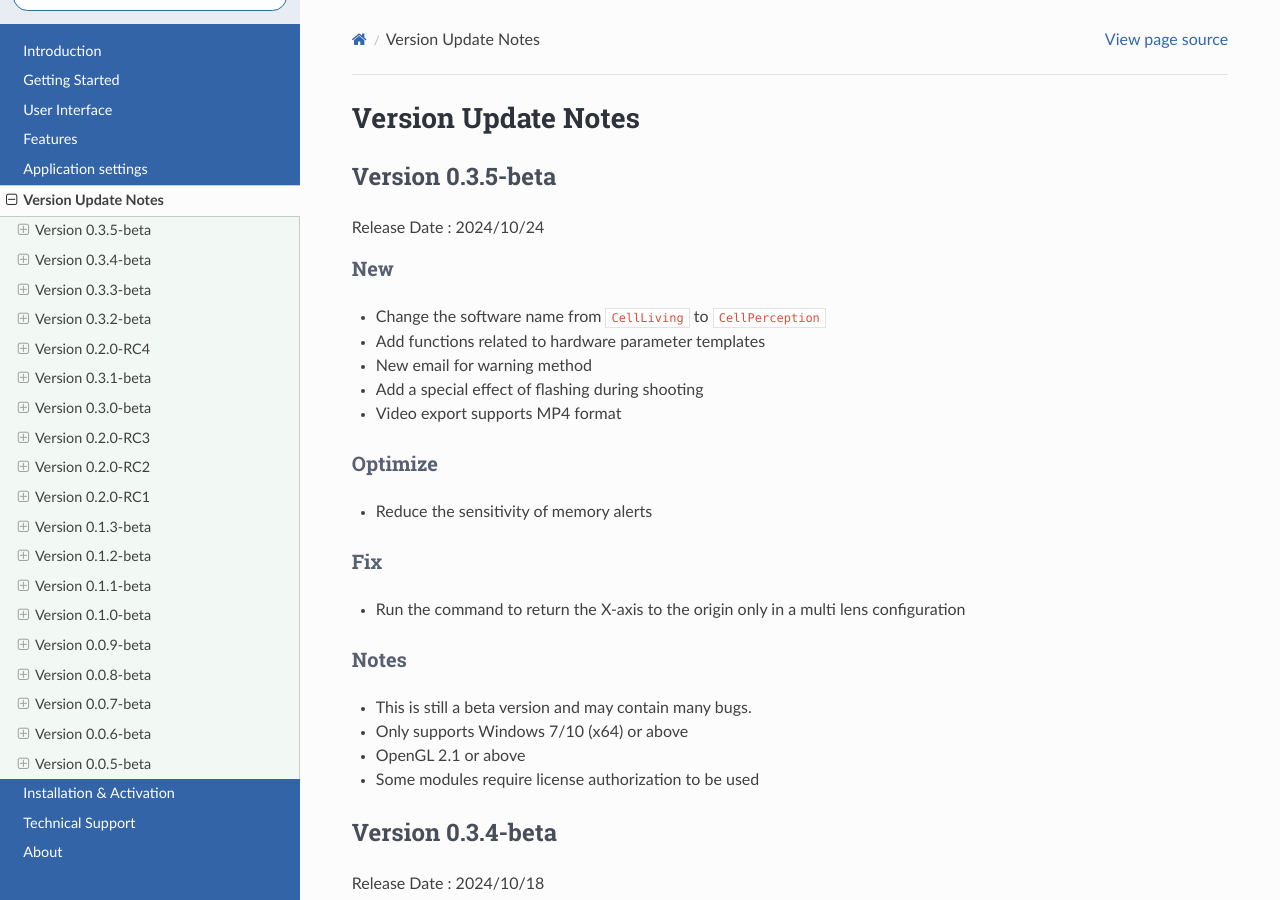
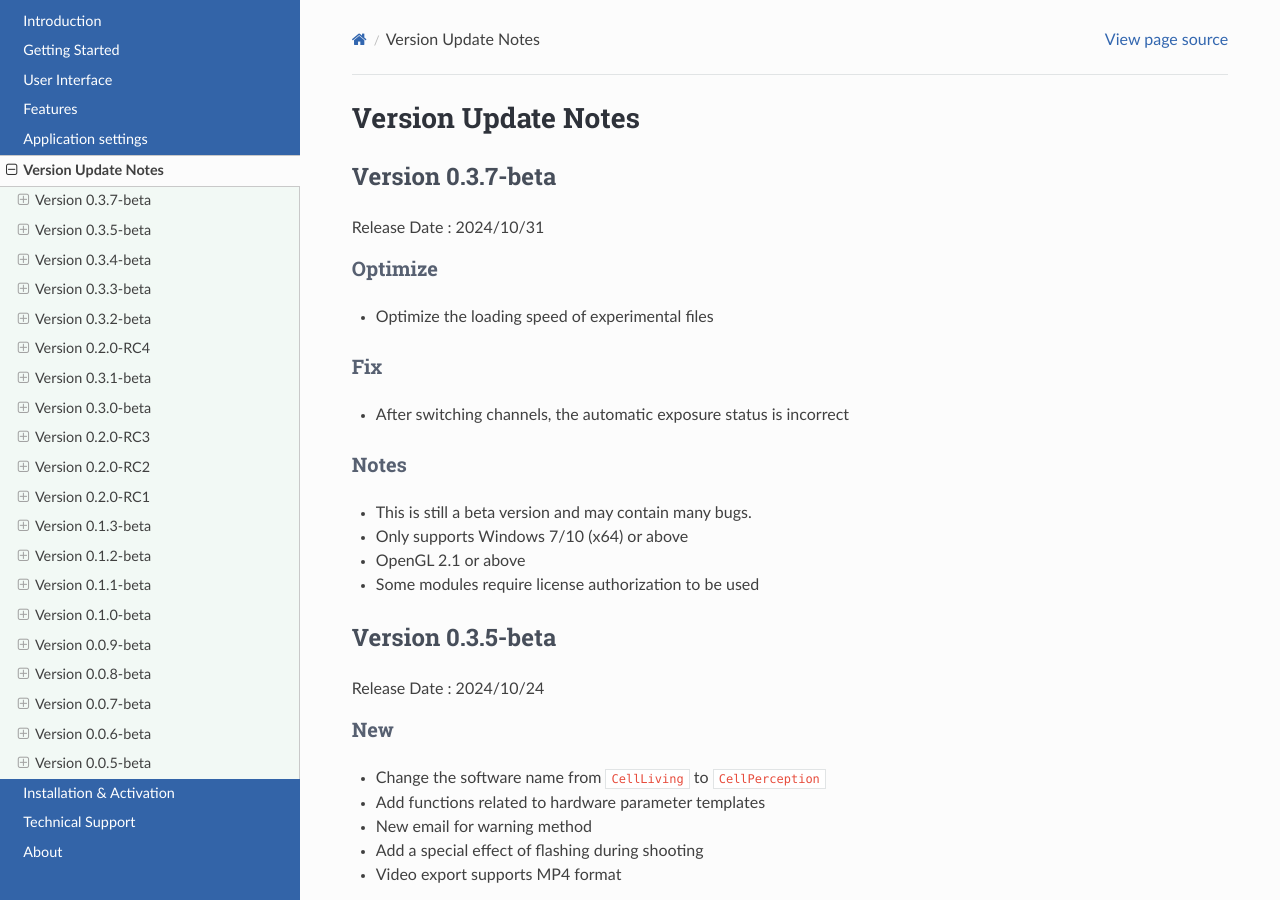
Before and after one commit to yangtong93/living-cell-docs, a Sphinx documentation site: the page built from source/user_guide/upgrade.md, in a window 1280 px wide and 900 px high. Built offline with Sphinx 7.4.7 and the Read the Docs theme 3.1.0, drawn with Linux system fonts in a browser that asks for light colours; pages that are not in the unit, such as notebooks, are missing from menus.

Commit message:
feature: 0.3.7-beta

```diff
--- a/source/user_guide/upgrade.md
+++ b/source/user_guide/upgrade.md
@@ -1,5 +1,21 @@
 # Version Update Notes
 
+## Version 0.3.7-beta
+
+Release Date : 2024/10/31
+
+
+### Optimize
+* Optimize the loading speed of experimental files
+
+### Fix
+* After switching channels, the automatic exposure status is incorrect
+
+### Notes
+* This is still a beta version and may contain many bugs.
+* Only supports Windows 7/10 (x64) or above
+* OpenGL 2.1 or above
+* Some modules require license authorization to be used
 
 ## Version 0.3.5-beta
 
```
Also changed, not shown: 1 other file.
